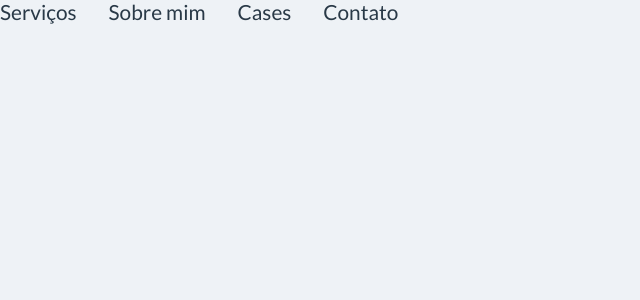
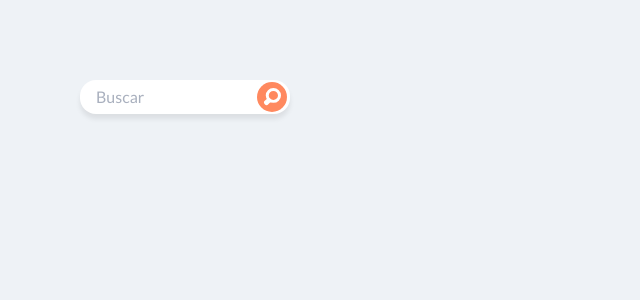
Before and after one commit to ronaldobergara/Atomic_Design, a Vue app in the folder frontend/: page / in a window 1280 px wide. Shown: the top 300 px of the page, without its empty margins (0-640 px from the left). Built offline with nearby package versions, Linux system fonts and the light colour scheme.

Commit message:
Criando moleculas de busca

```diff
--- a/frontend/src/App.vue
+++ b/frontend/src/App.vue
@@ -1,20 +1,20 @@
 <template>
   <div class="component">
-    <NavBar />
+    <SearchForm />
   </div>
 </template>
 
 <script lang="ts">
 import { defineComponent } from "vue"
-import { NavBar } from "@/components/molecules"
+import { SearchForm } from "@/components/molecules"
 
 export default defineComponent({
-  components: { NavBar }
+  components: { SearchForm }
 })
 </script>
 
 <style scoped>
 .component {
-  margin: 0;
+  margin: 5rem;
 }
 </style>
--- a/frontend/src/components/atoms/index.ts
+++ b/frontend/src/components/atoms/index.ts
@@ -1,2 +1,3 @@
 export { default as Logo } from "./Logo.vue"
 export { default as NavItem } from "./NavItem.vue"
+export { default as SocialLink } from "./SocialLink.vue"
--- /dev/null
+++ b/frontend/src/components/molecules/SearchForm.vue
@@ -0,0 +1,47 @@
+<template>
+  <form class="search-form">
+    <input type="search" placeholder="Buscar" />
+
+    <button type="submit">
+      <img src="@/assets/images/icons/search.svg" alt="Buscar" />
+    </button>
+  </form>
+</template>
+
+<script lang="ts">
+import { defineComponent } from "vue"
+
+export default defineComponent({})
+</script>
+
+<style lang="scss" scoped>
+.component {
+  .search-form {
+    position: relative;
+    width: max-content;
+    input {
+      border: none;
+      border-radius: 1rem;
+      padding: 0.5rem 1rem;
+      box-shadow: 0px 5px 5px rgba(#000000, 0.08);
+      &::placeholder {
+        color: #a9b0be;
+      }
+    }
+    button {
+      position: absolute;
+      right: 3px;
+      top: 50%;
+      transform: translateY(-50%);
+      width: 30px;
+      height: 30px;
+      background: #ff895f;
+      border: none;
+      border-radius: 5rem;
+      display: grid;
+      justify-items: center;
+      align-items: center;
+    }
+  }
+}
+</style>
--- a/frontend/src/components/molecules/index.ts
+++ b/frontend/src/components/molecules/index.ts
@@ -1 +1,2 @@
 export { default as NavBar } from "./NavBar.vue"
+export { default as SearchForm } from "./SearchForm.vue"
```
